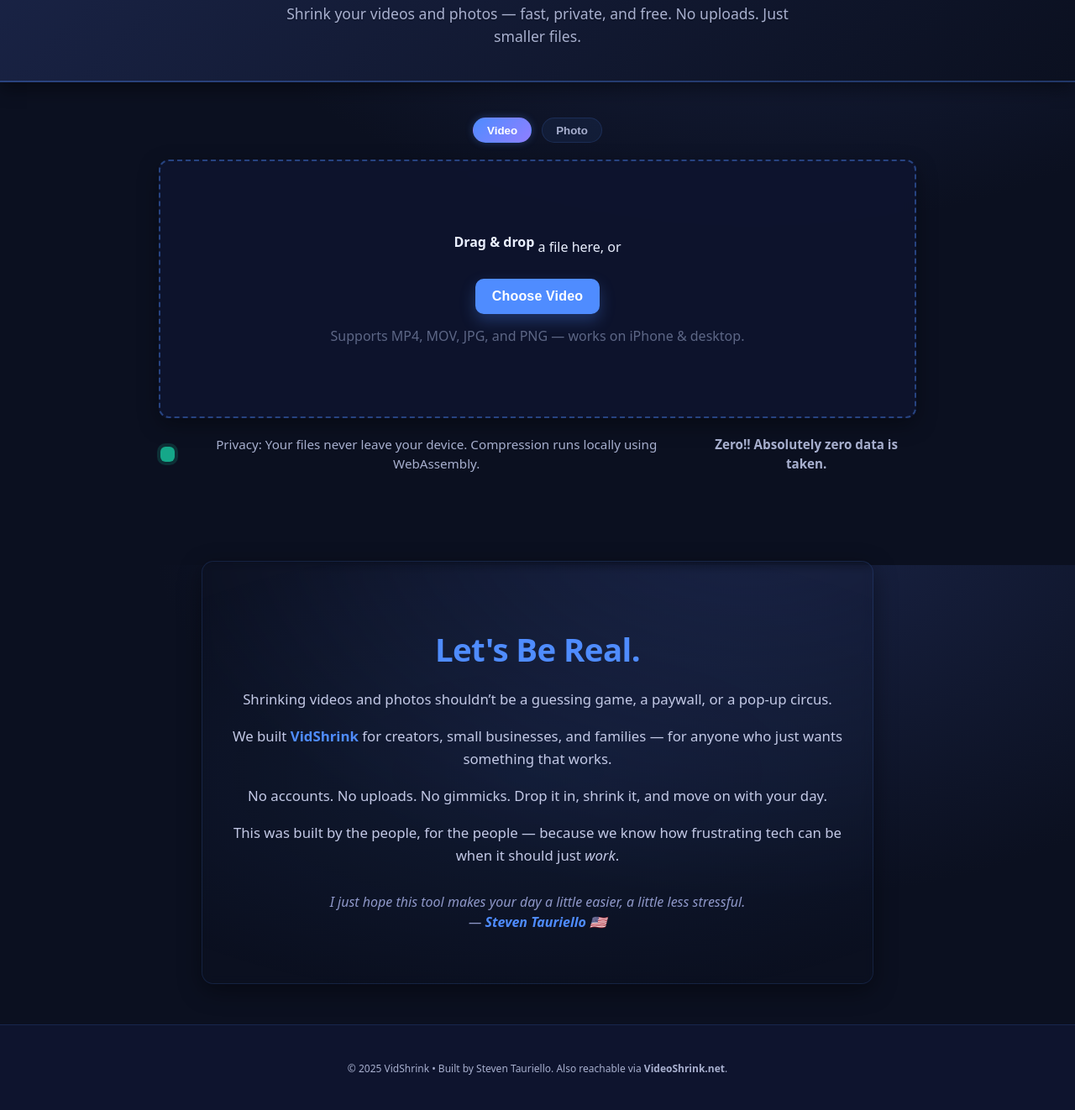
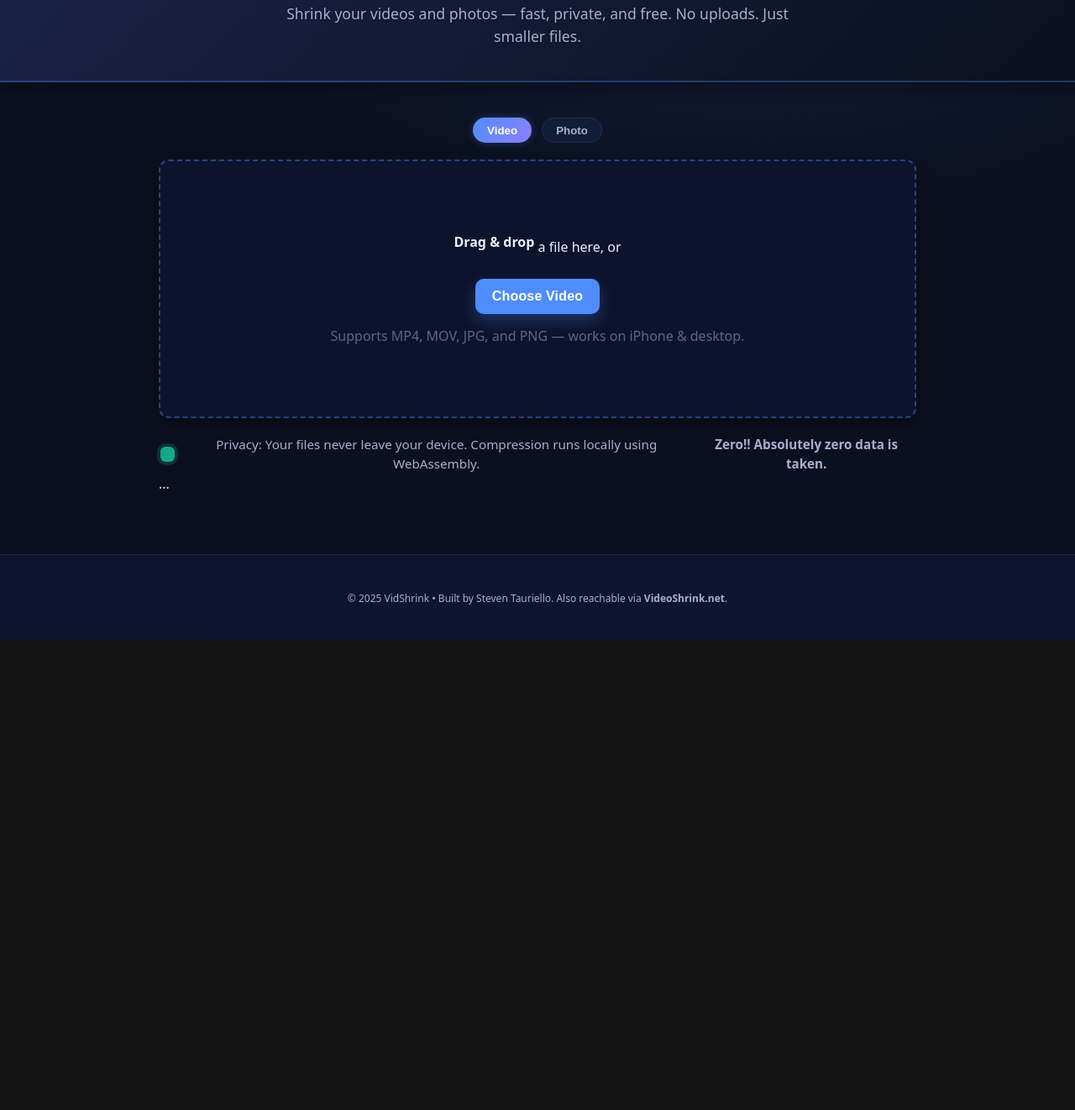
Before and after one commit to steventauriello/vidshrink, a plain HTML site: page index.html in a window 1280 px wide. Shown: the part 127-1449 px from the top of the page at 84% size. After the commit the page ends 889 px from the top, so only its background shows below. Drawn offline with Linux system fonts and the light colour scheme.

Commit message:
Update index.html

```diff
--- a/index.html
+++ b/index.html
@@ -193,26 +193,17 @@
       </p>
 
     </section>
-  </main>
+    ...
+</main>
 
-  <section class="manifesto">
-    <h2>Let's Be Real.</h2>
-    <p>Shrinking videos and photos shouldn’t be a guessing game, a paywall, or a pop-up circus.</p>
-    <p>We built <strong>VidShrink</strong> for creators, small businesses, and families — for anyone who just wants something that works.</p>
-    <p>No accounts. No uploads. No gimmicks. Drop it in, shrink it, and move on with your day.</p>
-    <p>This was built by the people, for the people — because we know how frustrating tech can be when it should just <em>work</em>.</p>
-    <p class="signoff">I just hope this tool makes your day a little easier, a little less stressful.<br>— <strong>Steven Tauriello</strong> 🇺🇸</p>
-  </section>
+<footer class="site">
+  <small>© <span id="year"></span> VidShrink • Built by Steven Tauriello. Also reachable via <strong>VideoShrink.net</strong>.</small>
+</footer>
 
-  <footer class="site">
-    <small>© <span id="year"></span> VidShrink • Built by Steven Tauriello. Also reachable via <strong>VideoShrink.net</strong>.</small>
-  </footer>
+<!-- self-hosted FFmpeg wrapper (must load before app.js) -->
+<script defer src="/assets/ffmpeg/ffmpeg.min.js"></script>
 
-  <!-- self-hosted FFmpeg wrapper -->
-<script src="/assets/ffmpeg/ffmpeg.min.js"></script>
-
-<!-- your app (sets __FFMPEG_CORE_PATH in app.js) -->
-<script type="module" src="app.js"></script>
-
+<!-- your app -->
+<script type="module" src="/app.js"></script>
 </body>
 </html>
```
